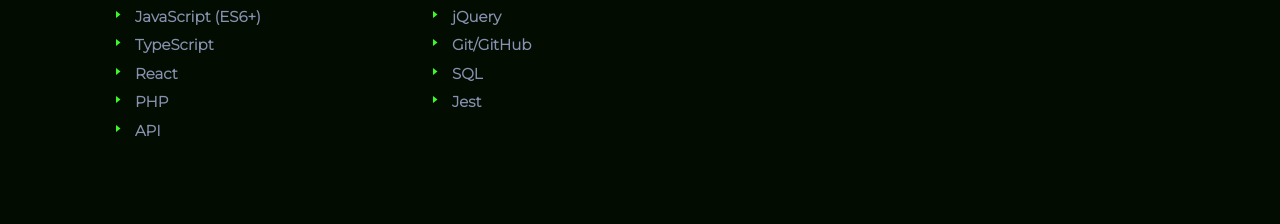
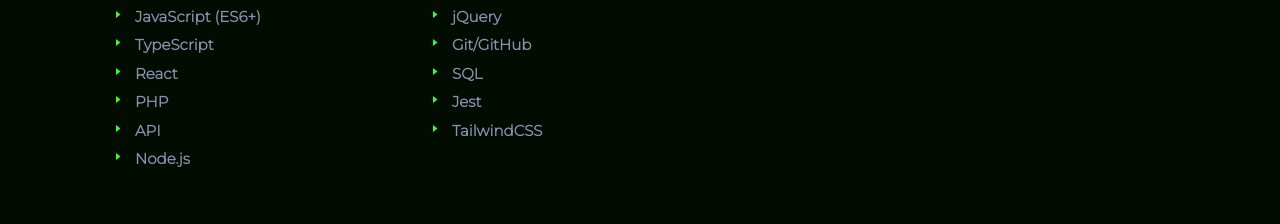
Before and after one commit to Jummate/omololujumat, a React (Vite) app: page / in a window 1280 px wide. Shown: the part 1316-1540 px from the top of the page. Built offline with nearby package versions, Linux system fonts and the light colour scheme; a web font is replaced by a local one.

Commit message:
chore: add new technologies

```diff
--- a/src/containers/about/About.jsx
+++ b/src/containers/about/About.jsx
@@ -111,6 +111,11 @@
                 <RxTriangleRight className="arrow-icon" />
                 API
               </li>
+              <li>
+                {" "}
+                <RxTriangleRight className="arrow-icon" />
+                Node.js
+              </li>
             </ul>
             <ul>
               <li>
@@ -138,6 +143,11 @@
                 <RxTriangleRight className="arrow-icon" />
                 Jest
               </li>
+              <li>
+                {" "}
+                <RxTriangleRight className="arrow-icon" />
+                TailwindCSS
+              </li>
             </ul>
           </div>
         </div>
```
